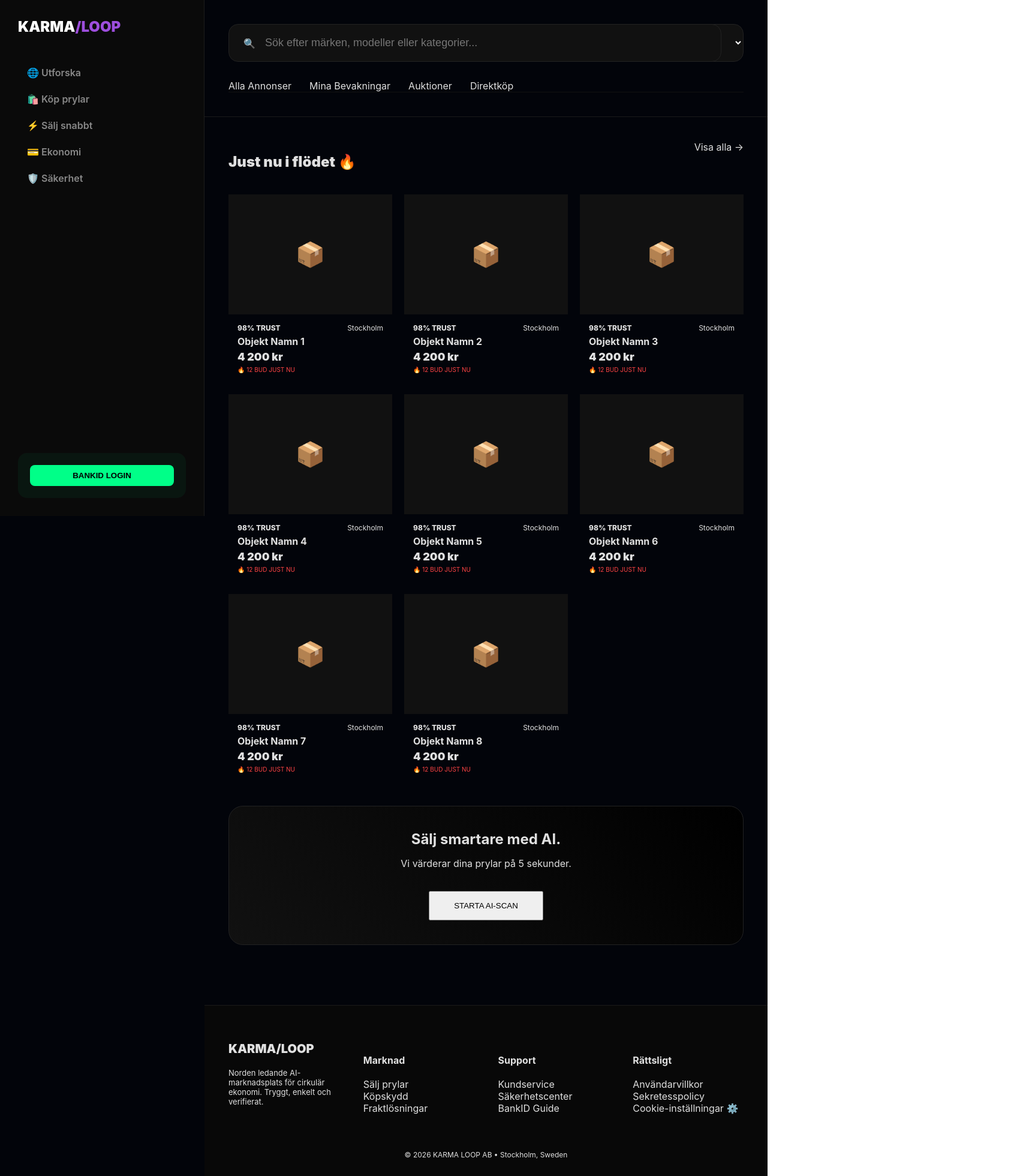
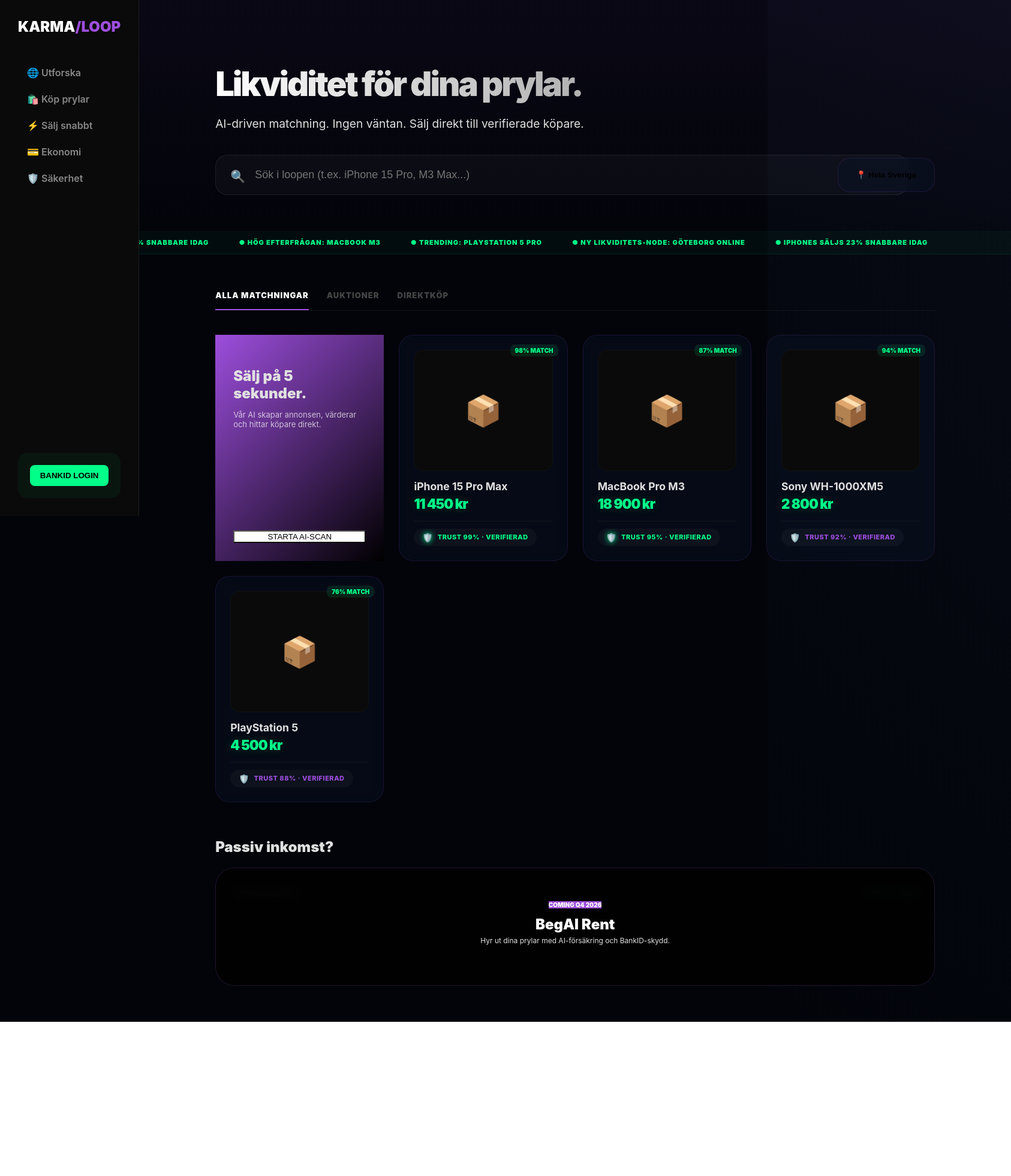
Before and after one commit to gascheckking/marketbeg-appGem, a Next.js app: page / in a window 1280 px wide. Shown: the top 1960 px of the page at 60% size, 1686 px wide, since content can reach past the window. After the commit the page ends 1703 px from the top, so only its background shows below. Built offline with nearby package versions, Linux system fonts and the light colour scheme.

Commit message:
Update page.tsx

```diff
--- a/app/page.tsx
+++ b/app/page.tsx
@@ -1,96 +1,146 @@
 "use client";
+import React from 'react';
+import { useRouter } from "next/navigation";
+import FeedCardSell from "@/components/FeedCardSell";
+import RentModule from "@/components/RentModule";
 
 export default function Marketplace() {
+  const router = useRouter();
+
   return (
-    <div style={{ width: '100%' }}>
-      {/* HEADER MED SÖK & RULLGARDINER */}
-      <section style={{ padding: '40px', borderBottom: '1px solid #1a1a1a' }}>
-        <div style={{ display: 'flex', gap: '20px', marginBottom: '30px' }}>
-          <div style={{ flex: 1, position: 'relative' }}>
-            <input type="text" placeholder="Sök efter märken, modeller eller kategorier..."
-              style={{ width: '100%', padding: '20px 60px', borderRadius: '16px', background: '#111', border: '1px solid #222', color: '#fff', fontSize: '18px' }} />
-            <span style={{ position: 'absolute', left: '25px', top: '22px' }}>🔍</span>
+    <div style={{ width: '100%', minHeight: '100vh' }}>
+
+      {/* HERO / SEARCH SECTION */}
+      <section style={{
+        padding: '60px 40px',
+        background: 'linear-gradient(to bottom, rgba(157,78,221,0.05) 0%, transparent 100%)',
+        borderBottom: '1px solid var(--border)'
+      }}>
+        <div style={{ maxWidth: '1200px', margin: '0 auto' }}>
+          <h1 style={{
+            fontSize: '3.5rem',
+            fontWeight: 900,
+            letterSpacing: '-3px',
+            marginBottom: '10px',
+            background: 'linear-gradient(to right, #fff, #666)',
+            WebkitBackgroundClip: 'text',
+            WebkitTextFillColor: 'transparent'
+          }}>
+            Likviditet för dina prylar.
+          </h1>
+          <p className="muted" style={{ fontSize: '1.2rem', marginBottom: '40px' }}>
+            AI-driven matchning. Ingen väntan. Sälj direkt till verifierade köpare.
+          </p>
+
+          <div style={{ display: 'flex', gap: '15px', alignItems: 'center' }}>
+            <div style={{ flex: 1, position: 'relative' }}>
+              <input
+                type="text"
+                placeholder="Sök i loopen (t.ex. iPhone 15 Pro, M3 Max...)"
+                style={{
+                  width: '100%',
+                  padding: '22px 65px',
+                  borderRadius: '20px',
+                  background: 'rgba(255,255,255,0.03)',
+                  border: '1px solid rgba(255,255,255,0.08)',
+                  color: '#fff',
+                  fontSize: '18px',
+                  outline: 'none'
+                }}
+              />
+              <span style={{ position: 'absolute', left: '25px', top: '24px', fontSize: '20px' }}>🔍</span>
+            </div>
+            <button className="glass-card" style={{ padding: '20px 30px', borderRadius: '20px', fontWeight: 700, cursor: 'pointer' }}>
+              📍 Hela Sverige
+            </button>
           </div>
-          <select style={{ padding: '0 20px', borderRadius: '16px', background: '#111', border: '1px solid #222', color: '#fff' }}>
-            <option>Hela Sverige</option>
-            <option>Stockholm</option>
-            <option>Göteborg</option>
-          </select>
-        </div>
-
-        {/* TABS / FLIKAR (Vinted/Blocket style) */}
-        <div style={{ display: 'flex', gap: '30px', borderBottom: '1px solid #111' }}>
-          <div className="tab active">Alla Annonser</div>
-          <div className="tab">Mina Bevakningar</div>
-          <div className="tab">Auktioner</div>
-          <div className="tab">Direktköp</div>
         </div>
       </section>
 
-      {/* PRODUKT-GRID (Täcker hela vägen) */}
-      <section style={{ padding: '40px' }}>
-        <div style={{ display: 'flex', justifyContent: 'space-between', marginBottom: '20px' }}>
-          <h2 style={{ fontWeight: 900 }}>Just nu i flödet 🔥</h2>
-          <div style={{ color: 'var(--accent)', cursor: 'pointer' }}>Visa alla →</div>
+      {/* MARKET PULSE TICKER (Din roadmap-idé) */}
+      <div style={{
+        background: 'rgba(0,255,136,0.03)',
+        borderBottom: '1px solid rgba(0,255,136,0.1)',
+        padding: '12px 0',
+        overflow: 'hidden',
+        whiteSpace: 'nowrap'
+      }}>
+        <div className="ticker-wrap" style={{ display: 'flex', gap: '50px', fontSize: '11px', fontWeight: 900, color: 'var(--neon-mint)', textTransform: 'uppercase', letterSpacing: '1px' }}>
+          <span>● IPHONES SÄLJS 23% SNABBARE IDAG</span>
+          <span>● HÖG EFTERFRÅGAN: MACBOOK M3</span>
+          <span>● TRENDING: PLAYSTATION 5 PRO</span>
+          <span>● NY LIKVIDITETS-NODE: GÖTEBORG ONLINE</span>
+          <span>● IPHONES SÄLJS 23% SNABBARE IDAG</span>
         </div>
+      </div>
 
-        <div style={{ display: 'grid', gridTemplateColumns: 'repeat(auto-fill, minmax(220px, 1fr))', gap: '20px' }}>
-          {[1,2,3,4,5,6,7,8].map(i => (
-            <div key={i} className="glow-card" style={{ padding: 0, borderRadius: '12px' }}>
-              <div style={{ height: '200px', background: '#111', display: 'flex', alignItems: 'center', justifyContent: 'center', fontSize: '40px' }}>📦</div>
-              <div style={{ padding: '15px' }}>
-                <div style={{ display: 'flex', justifyContent: 'space-between', fontSize: '12px', marginBottom: '5px' }}>
-                  <span style={{ color: 'var(--accent)', fontWeight: 800 }}>98% TRUST</span>
-                  <span className="muted">Stockholm</span>
-                </div>
-                <div style={{ fontWeight: 700 }}>Objekt Namn {i}</div>
-                <div style={{ fontSize: '18px', fontWeight: 900, marginTop: '5px' }}>4 200 kr</div>
-                <div style={{ fontSize: '10px', color: '#ff4444', marginTop: '5px' }}>🔥 12 BUD JUST NU</div>
-              </div>
+      <main style={{ maxWidth: '1200px', margin: '0 auto', padding: '60px 40px' }}>
+
+        {/* TABS */}
+        <div style={{ display: 'flex', gap: '30px', marginBottom: '40px', borderBottom: '1px solid rgba(255,255,255,0.05)' }}>
+          {['ALLA MATCHNINGAR', 'AUKTIONER', 'DIREKTKÖP'].map((tab, i) => (
+            <div key={tab} style={{
+              paddingBottom: '15px',
+              fontSize: '13px',
+              fontWeight: 900,
+              letterSpacing: '1px',
+              cursor: 'pointer',
+              color: i === 0 ? '#fff' : '#444',
+              borderBottom: i === 0 ? '2px solid var(--neon-purple)' : 'none'
+            }}>
+              {tab}
             </div>
           ))}
         </div>
-      </section>
 
-      {/* REKLAM-BANNER */}
-      <section style={{ padding: '0 40px' }}>
-        <div style={{ background: 'linear-gradient(45deg, #111, #000)', padding: '40px', borderRadius: '24px', border: '1px solid #222', textAlign: 'center' }}>
-          <h2 style={{ margin: 0 }}>Sälj smartare med AI.</h2>
-          <p className="muted">Vi värderar dina prylar på 5 sekunder.</p>
-          <button className="primary-btn" style={{ marginTop: '20px', padding: '15px 40px' }}>STARTA AI-SCAN</button>
+        {/* PRODUKT-GRID */}
+        <div style={{ display: 'grid', gridTemplateColumns: 'repeat(auto-fill, minmax(260px, 1fr))', gap: '25px' }}>
+          {/* AI Quick Sell Promotion Card */}
+          <div className="glow-card" style={{
+            gridColumn: 'span 1',
+            background: 'linear-gradient(135deg, var(--neon-purple) 0%, #000 100%)',
+            padding: '30px',
+            display: 'flex',
+            flexDirection: 'column',
+            justifyContent: 'space-between'
+          }}>
+            <div>
+              <h3 style={{ fontSize: '1.5rem', fontWeight: 900, marginBottom: '10px' }}>Sälj på 5 sekunder.</h3>
+              <p style={{ fontSize: '13px', color: 'rgba(255,255,255,0.7)' }}>Vår AI skapar annonsen, värderar och hittar köpare direkt.</p>
+            </div>
+            <button
+              onClick={() => router.push('/sell')}
+              className="primary-btn"
+              style={{ background: '#fff', color: '#000', width: '100%', marginTop: '20px' }}
+            >
+              STARTA AI-SCAN
+            </button>
+          </div>
+
+          {/* MOCK DATA - Faktiska FeedCards */}
+          <FeedCardSell id="1" title="iPhone 15 Pro Max" price={11450} trust={99} matchScore={98} />
+          <FeedCardSell id="2" title="MacBook Pro M3" price={18900} trust={95} matchScore={87} />
+          <FeedCardSell id="3" title="Sony WH-1000XM5" price={2800} trust={92} matchScore={94} />
+          <FeedCardSell id="4" title="PlayStation 5" price={4500} trust={88} matchScore={76} />
         </div>
-      </section>
 
-      {/* FOOTER MED COOKIES & INFO */}
-      <footer style={{ marginTop: '100px', padding: '60px 40px', background: '#080808', borderTop: '1px solid #1a1a1a' }}>
-        <div style={{ display: 'grid', gridTemplateColumns: 'repeat(4, 1fr)', gap: '40px' }}>
-          <div>
-            <div style={{ fontWeight: 900, fontSize: '20px', marginBottom: '20px' }}>KARMA/LOOP</div>
-            <p className="muted" style={{ fontSize: '13px' }}>Norden ledande AI-marknadsplats för cirkulär ekonomi. Tryggt, enkelt och verifierat.</p>
-          </div>
-          <div>
-            <h4 style={{ marginBottom: '20px' }}>Marknad</h4>
-            <div className="footer-link">Sälj prylar</div>
-            <div className="footer-link">Köpskydd</div>
-            <div className="footer-link">Fraktlösningar</div>
-          </div>
-          <div>
-            <h4 style={{ marginBottom: '20px' }}>Support</h4>
-            <div className="footer-link">Kundservice</div>
-            <div className="footer-link">Säkerhetscenter</div>
-            <div className="footer-link">BankID Guide</div>
-          </div>
-          <div>
-            <h4 style={{ marginBottom: '20px' }}>Rättsligt</h4>
-            <div className="footer-link">Användarvillkor</div>
-            <div className="footer-link">Sekretesspolicy</div>
-            <div className="footer-link" style={{ color: 'var(--accent)' }}>Cookie-inställningar ⚙️</div>
-          </div>
+        {/* RENT MODULE PREVIEW */}
+        <div style={{ marginTop: '60px' }}>
+          <h2 style={{ fontSize: '1.5rem', fontWeight: 900, marginBottom: '20px' }}>Passiv inkomst?</h2>
+          <RentModule />
         </div>
-        <div style={{ marginTop: '60px', textAlign: 'center', fontSize: '12px' }} className="muted">
-          © 2026 KARMA LOOP AB • Stockholm, Sweden
-        </div>
-      </footer>
+
+      </main>
+
+      <style jsx>{`
+        .ticker-wrap {
+          animation: ticker 30s linear infinite;
+        }
+        @keyframes ticker {
+          0% { transform: translateX(0); }
+          100% { transform: translateX(-50%); }
+        }
+      `}</style>
     </div>
   );
 }
```
